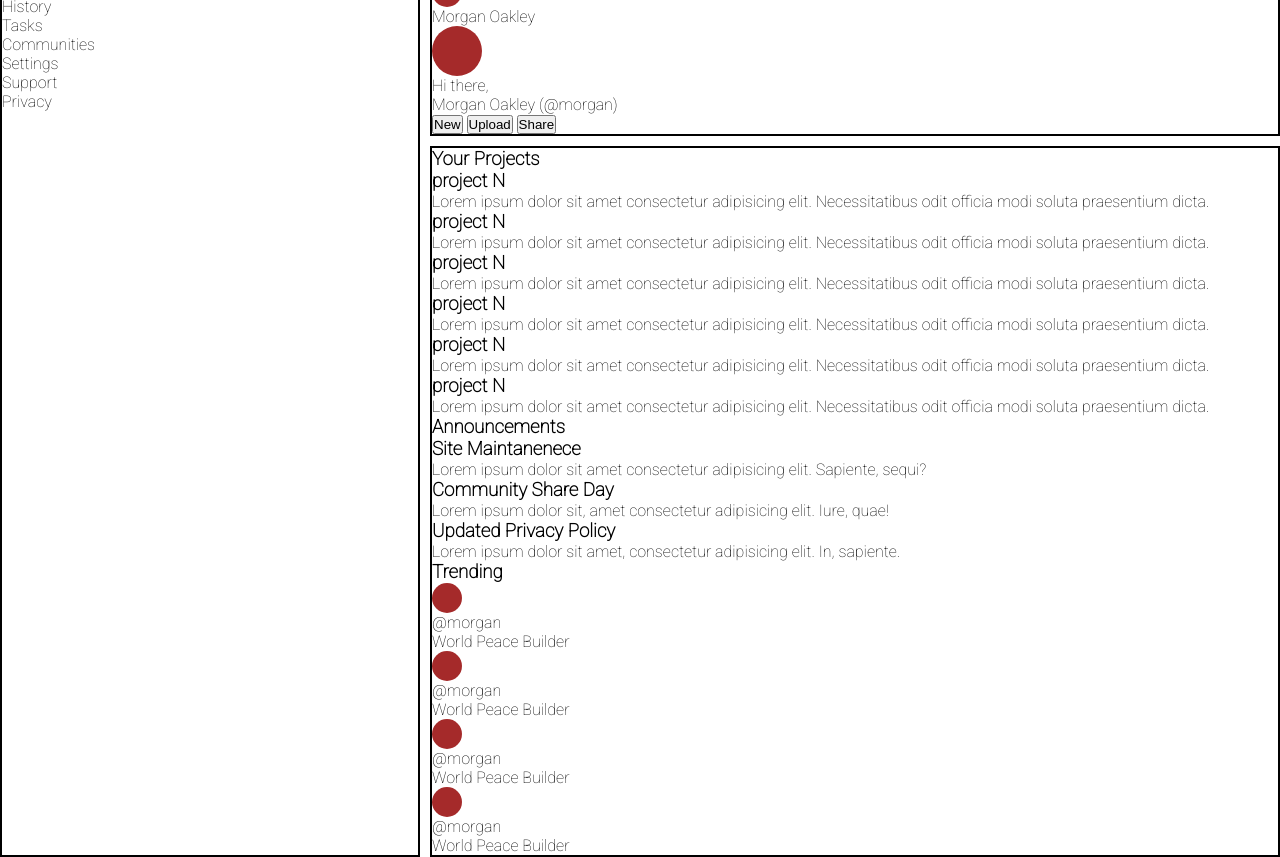
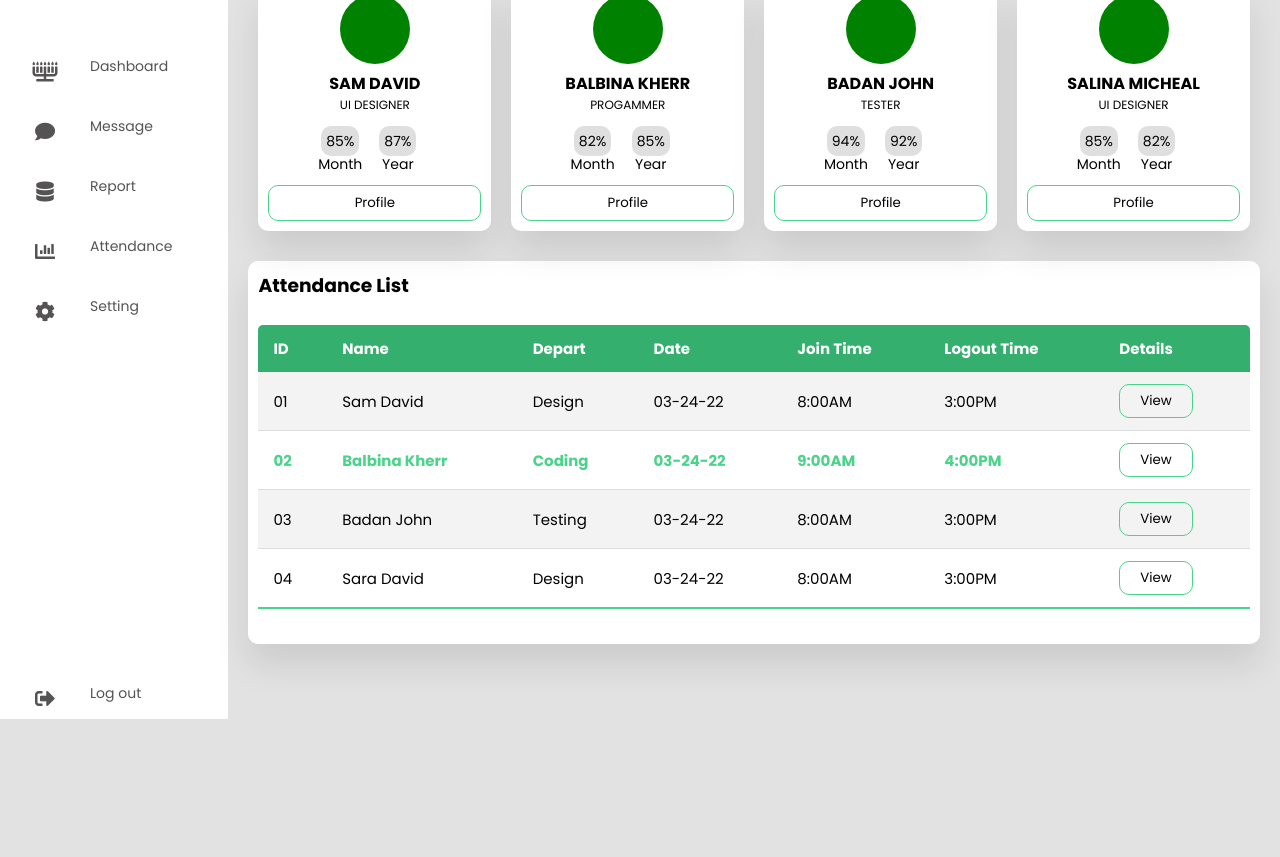
Before and after one commit to ivane98/admin-dashboard, a plain HTML site: page index.html in a window 1280 px wide. Shown: the part 81-938 px from the top of the page. After the commit the page ends 800 px from the top, so only its background shows below. Drawn offline with Linux system fonts and the light colour scheme.

Commit message:
finished

```diff
--- a/index.html
+++ b/index.html
@@ -2,117 +2,187 @@
 <html lang="en">
 
 <head>
-    <meta charset="UTF-8">
-    <meta http-equiv="X-UA-Compatible" content="IE=edge">
-    <meta name="viewport" content="width=device-width, initial-scale=1.0">
-    <link rel="stylesheet" href="style.css">
-    <title>Admin Dashboard</title>
+    <meta charset="UTF-8" />
+    <title>Attendance Dashboard | By Code Info</title>
+    <link rel="stylesheet" href="style.css" />
+    <!-- Font Awesome Cdn Link -->
+    <link rel="stylesheet" href="https://cdnjs.cloudflare.com/ajax/libs/font-awesome/5.15.4/css/all.min.css" />
 </head>
 
 <body>
     <div class="container">
-        <div class="sidebar">
-            <div class="dash">Dashboard</div>
-            <div class="sections">
-                <ul class="first-list">
-                    <li>Home</li>
-                    <li>Profile</li>
-                    <li>Massages</li>
-                    <li>History</li>
-                    <li>Tasks</li>
-                    <li>Communities</li>
-                </ul>
-                <ul class="second-list">
-                    <li>Settings</li>
-                    <li>Support</li>
-                    <li>Privacy</li>
-                </ul>
+        <nav>
+            <ul>
+                <li><a href="#" class="logo">
+                        <img src="green.png">
+                        <span class="nav-item">Admin</span>
+                    </a></li>
+                <li><a href="#">
+                        <i class="fas fa-menorah"></i>
+                        <span class="nav-item">Dashboard</span>
+                    </a></li>
+                <li><a href="#">
+                        <i class="fas fa-comment"></i>
+                        <span class="nav-item">Message</span>
+                    </a></li>
+                <li><a href="#">
+                        <i class="fas fa-database"></i>
+                        <span class="nav-item">Report</span>
+                    </a></li>
+                <li><a href="#">
+                        <i class="fas fa-chart-bar"></i>
+                        <span class="nav-item">Attendance</span>
+                    </a></li>
+                <li><a href="#">
+                        <i class="fas fa-cog"></i>
+                        <span class="nav-item">Setting</span>
+                    </a></li>
+
+                <li><a href="#" class="logout">
+                        <i class="fas fa-sign-out-alt"></i>
+                        <span class="nav-item">Log out</span>
+                    </a></li>
+            </ul>
+        </nav>
+
+
+        <section class="main">
+            <div class="main-top">
+                <h1>Attendance</h1>
+                <i class="fas fa-user-cog"></i>
             </div>
-        </div>
-        <div class="header">
-            <div class="search-bar">
-                <img src="magnify.png" alt="">
-                <div class="field"></div>
-                <img src="bell-outline.svg" alt="">
-                <div class="icon"></div>
-                <div class="name">Morgan Oakley</div>
-            </div>
-            <div class="User-info">
-                <div class="icon-big"></div>
-                <div class="hi">Hi there,</div>
-                <div class="username">Morgan Oakley (@morgan)</div>
-                <div class="buttons">
-                    <button>New</button>
-                    <button>Upload</button>
-                    <button>Share</button>
+            <div class="users">
+                <div class="card">
+                    <img src="green.png">
+                    <h4>Sam David</h4>
+                    <p>Ui designer</p>
+                    <div class="per">
+                        <table>
+                            <tr>
+                                <td><span>85%</span></td>
+                                <td><span>87%</span></td>
+                            </tr>
+                            <tr>
+                                <td>Month</td>
+                                <td>Year</td>
+                            </tr>
+                        </table>
+                    </div>
+                    <button>Profile</button>
+                </div>
+                <div class="card">
+                    <img src="green.png">
+                    <h4>Balbina kherr</h4>
+                    <p>Progammer</p>
+                    <div class="per">
+                        <table>
+                            <tr>
+                                <td><span>82%</span></td>
+                                <td><span>85%</span></td>
+                            </tr>
+                            <tr>
+                                <td>Month</td>
+                                <td>Year</td>
+                            </tr>
+                        </table>
+                    </div>
+                    <button>Profile</button>
+                </div>
+                <div class="card">
+                    <img src="green.png">
+                    <h4>Badan John</h4>
+                    <p>tester</p>
+                    <div class="per">
+                        <table>
+                            <tr>
+                                <td><span>94%</span></td>
+                                <td><span>92%</span></td>
+                            </tr>
+                            <tr>
+                                <td>Month</td>
+                                <td>Year</td>
+                            </tr>
+                        </table>
+                    </div>
+                    <button>Profile</button>
+                </div>
+                <div class="card">
+                    <img src="green.png">
+                    <h4>Salina micheal</h4>
+                    <p>Ui designer</p>
+                    <div class="per">
+                        <table>
+                            <tr>
+                                <td><span>85%</span></td>
+                                <td><span>82%</span></td>
+                            </tr>
+                            <tr>
+                                <td>Month</td>
+                                <td>Year</td>
+                            </tr>
+                        </table>
+                    </div>
+                    <button>Profile</button>
                 </div>
             </div>
-        </div>
-        <div class="main-content">
-            <div class="projects">
-                <h3>Your Projects</h3>
-                <div class="cards">
-                    <div class="card1">
-                        <h3>project N</h3>
-                        <p>Lorem ipsum dolor sit amet consectetur adipisicing elit. Necessitatibus odit officia modi
-                            soluta praesentium dicta.</p>
-                    </div>
-                    <div class="card2">
-                        <h3>project N</h3>
-                        <p>Lorem ipsum dolor sit amet consectetur adipisicing elit. Necessitatibus odit officia modi
-                            soluta praesentium dicta.</p>
-                    </div>
-                    <div class="card3">
-                        <h3>project N</h3>
-                        <p>Lorem ipsum dolor sit amet consectetur adipisicing elit. Necessitatibus odit officia modi
-                            soluta praesentium dicta.</p>
-                    </div>
-                    <div class="card4">
-                        <h3>project N</h3>
-                        <p>Lorem ipsum dolor sit amet consectetur adipisicing elit. Necessitatibus odit officia modi
-                            soluta praesentium dicta.</p>
-                    </div>
-                    <div class="card5">
-                        <h3>project N</h3>
-                        <p>Lorem ipsum dolor sit amet consectetur adipisicing elit. Necessitatibus odit officia modi
-                            soluta praesentium dicta.</p>
-                    </div>
-                    <div class="card6">
-                        <h3>project N</h3>
-                        <p>Lorem ipsum dolor sit amet consectetur adipisicing elit. Necessitatibus odit officia modi
-                            soluta praesentium dicta.</p>
-                    </div>
+
+            <section class="attendance">
+                <div class="attendance-list">
+                    <h1>Attendance List</h1>
+                    <table class="table">
+                        <thead>
+                            <tr>
+                                <th>ID</th>
+                                <th>Name</th>
+                                <th>Depart</th>
+                                <th>Date</th>
+                                <th>Join Time</th>
+                                <th>Logout Time</th>
+                                <th>Details</th>
+                            </tr>
+                        </thead>
+                        <tbody>
+                            <tr>
+                                <td>01</td>
+                                <td>Sam David</td>
+                                <td>Design</td>
+                                <td>03-24-22</td>
+                                <td>8:00AM</td>
+                                <td>3:00PM</td>
+                                <td><button>View</button></td>
+                            </tr>
+                            <tr class="active">
+                                <td>02</td>
+                                <td>Balbina Kherr</td>
+                                <td>Coding</td>
+                                <td>03-24-22</td>
+                                <td>9:00AM</td>
+                                <td>4:00PM</td>
+                                <td><button>View</button></td>
+                            </tr>
+                            <tr>
+                                <td>03</td>
+                                <td>Badan John</td>
+                                <td>testing</td>
+                                <td>03-24-22</td>
+                                <td>8:00AM</td>
+                                <td>3:00PM</td>
+                                <td><button>View</button></td>
+                            </tr>
+                            <tr>
+                                <td>04</td>
+                                <td>Sara David</td>
+                                <td>Design</td>
+                                <td>03-24-22</td>
+                                <td>8:00AM</td>
+                                <td>3:00PM</td>
+                                <td><button>View</button></td>
+                            </tr>
+                        </tbody>
+                    </table>
                 </div>
-            </div>
-            <div class="announcements">
-                <h3>Announcements</h3>
-                <div class="site-maintenance">
-                    <h3>Site Maintanenece</h3>
-                    <p>Lorem ipsum dolor sit amet consectetur adipisicing elit. Sapiente, sequi?</p>
-                </div>
-                <div class="community-share-day">
-                    <h3>Community Share Day</h3>
-                    <p>Lorem ipsum dolor sit, amet consectetur adipisicing elit. Iure, quae!</p>
-                </div>
-                <div class="updated-pp">
-                    <h3>Updated Privacy Policy</h3>
-                    <p>Lorem ipsum dolor sit amet, consectetur adipisicing elit. In, sapiente.</p>
-                </div>
-            </div>
-            <div class="trendin-items">
-                <h3>Trending</h3>
-                <div class="items">
-                    <div class="icon"></div>
-                    <p>@morgan <br> World Peace Builder</p>
-                    <div class="icon"></div>
-                    <p>@morgan <br> World Peace Builder</p>
-                    <div class="icon"></div>
-                    <p>@morgan <br> World Peace Builder</p>
-                    <div class="icon"></div>
-                    <p>@morgan <br> World Peace Builder</p>
-                </div>
-            </div>
-        </div>
+            </section>
+        </section>
     </div>
 
 
--- a/style.css
+++ b/style.css
@@ -1,48 +1,244 @@
-@import url('https://fonts.googleapis.com/css2?family=Roboto:wght@100&display=swap');
+/*  import google fonts */
+@import url("https://fonts.googleapis.com/css2?family=Poppins:wght@400;500;600;700&display=swap");
 
 * {
     margin: 0;
     padding: 0;
+    outline: none;
+    border: none;
+    text-decoration: none;
+    box-sizing: border-box;
+    font-family: "Poppins", sans-serif;
 }
 
 body {
-    font-family: 'Roboto', sans-serif;
+    background: rgb(226, 226, 226);
 }
 
-.sidebar,
-.header,
-.main-content {
-    border: 2px solid black;
+nav {
+    position: sticky;
+    top: 0;
+    bottom: 0;
+    height: 100vh;
+    left: 0;
+    width: 90px;
+    background: #fff;
+    overflow: hidden;
+    transition: 1s;
+}
+
+nav:hover {
+    width: 280px;
+    transition: 1s;
+}
+
+.logo {
+    text-align: center;
+    display: flex;
+    margin: 10px 0 0 10px;
+    padding-bottom: 3rem;
+}
+
+.logo img {
+    width: 45px;
+    height: 45px;
+    border-radius: 50%;
+}
+
+.logo span {
+    font-weight: bold;
+    padding-left: 15px;
+    font-size: 18px;
+    text-transform: uppercase;
+}
+
+a {
+    position: relative;
+    width: 280px;
+    font-size: 14px;
+    color: rgb(85, 83, 83);
+    display: table;
+    padding: 10px;
+}
+
+nav .fas {
+    position: relative;
+    width: 70px;
+    height: 40px;
+    top: 20px;
+    font-size: 20px;
+    text-align: center;
+}
+
+.nav-item {
+    position: relative;
+    top: 12px;
+    margin-left: 10px;
+}
+
+a:hover {
+    background: #eee;
+}
+
+a:hover i {
+    color: #34AF6D;
+    transition: 0.5s;
+}
+
+.logout {
+    position: absolute;
+    bottom: 0;
 }
 
 .container {
-    display: grid;
-    grid-template-columns: repeat(3, 1fr);
-    gap: 10px;
+    display: flex;
 }
 
-.header {
-    grid-column: 2/-1;
+/* MAin Section */
+.main {
+    position: relative;
+    padding: 20px;
+    width: 100%;
 }
 
-.main-content {
-    grid-column: 2/-1;
+.main-top {
+    display: flex;
+    width: 100%;
 }
 
-.sidebar {
-    grid-row: 1/3;
+.main-top i {
+    position: absolute;
+    right: 0;
+    margin: 10px 30px;
+    color: rgb(110, 109, 109);
+    cursor: pointer;
 }
 
-.icon {
-    height: 30px;
-    width: 30px;
-    background-color: brown;
+.main .users {
+    display: flex;
+    width: 100%;
+}
+
+.users .card {
+    width: 25%;
+    margin: 10px;
+    background: #fff;
+    text-align: center;
+    border-radius: 10px;
+    padding: 10px;
+    box-shadow: 0 20px 35px rgba(0, 0, 0, 0.1);
+}
+
+.users .card img {
+    width: 70px;
+    height: 70px;
     border-radius: 50%;
 }
 
-.icon-big {
-    height: 50px;
-    width: 50px;
-    background-color: brown;
-    border-radius: 50%;
+.users .card h4 {
+    text-transform: uppercase;
 }
+
+.users .card p {
+    font-size: 12px;
+    margin-bottom: 15px;
+    text-transform: uppercase;
+}
+
+.users table {
+    margin: auto;
+}
+
+.users .per span {
+    padding: 5px;
+    border-radius: 10px;
+    background: rgb(223, 223, 223);
+}
+
+.users td {
+    font-size: 14px;
+    padding-right: 15px;
+}
+
+.users .card button {
+    width: 100%;
+    margin-top: 8px;
+    padding: 7px;
+    cursor: pointer;
+    border-radius: 10px;
+    background: transparent;
+    border: 1px solid #4AD489;
+}
+
+.users .card button:hover {
+    background: #b7f1d1;
+    color: #fff;
+    transition: 0.5s;
+}
+
+/*Attendance List serction  */
+.attendance {
+    margin-top: 20px;
+    text-transform: capitalize;
+}
+
+.attendance-list {
+    width: 100%;
+    padding: 10px;
+    margin-top: 10px;
+    background: #fff;
+    border-radius: 10px;
+    box-shadow: 0 20px 35px rgba(0, 0, 0, 0.1);
+}
+
+.table {
+    border-collapse: collapse;
+    margin: 25px 0;
+    font-size: 15px;
+    min-width: 100%;
+    overflow: hidden;
+    border-radius: 5px 5px 0 0;
+}
+
+table thead tr {
+    color: #fff;
+    background: #34AF6D;
+    text-align: left;
+    font-weight: bold;
+}
+
+.table th,
+.table td {
+    padding: 12px 15px;
+}
+
+.table tbody tr {
+    border-bottom: 1px solid #ddd;
+}
+
+.table tbody tr:nth-of-type(odd) {
+    background: #f3f3f3;
+}
+
+.table tbody tr.active {
+    font-weight: bold;
+    color: #4AD489;
+}
+
+.table tbody tr:last-of-type {
+    border-bottom: 2px solid #4AD489;
+}
+
+.table button {
+    padding: 6px 20px;
+    border-radius: 10px;
+    cursor: pointer;
+    background: transparent;
+    border: 1px solid #4AD489;
+}
+
+.table button:hover {
+    background: #4AD489;
+    color: #fff;
+    transition: 0.5rem;
+}
```
Also changed, not shown: bell-outline.svg (deleted), dashboard-project.png (deleted), green.png (added), magnify.png (deleted).
